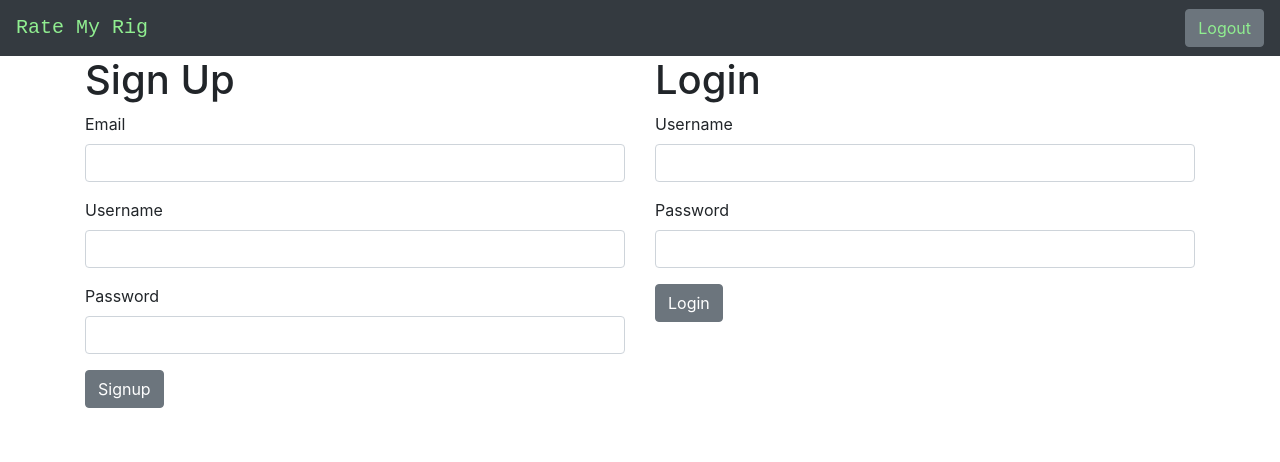
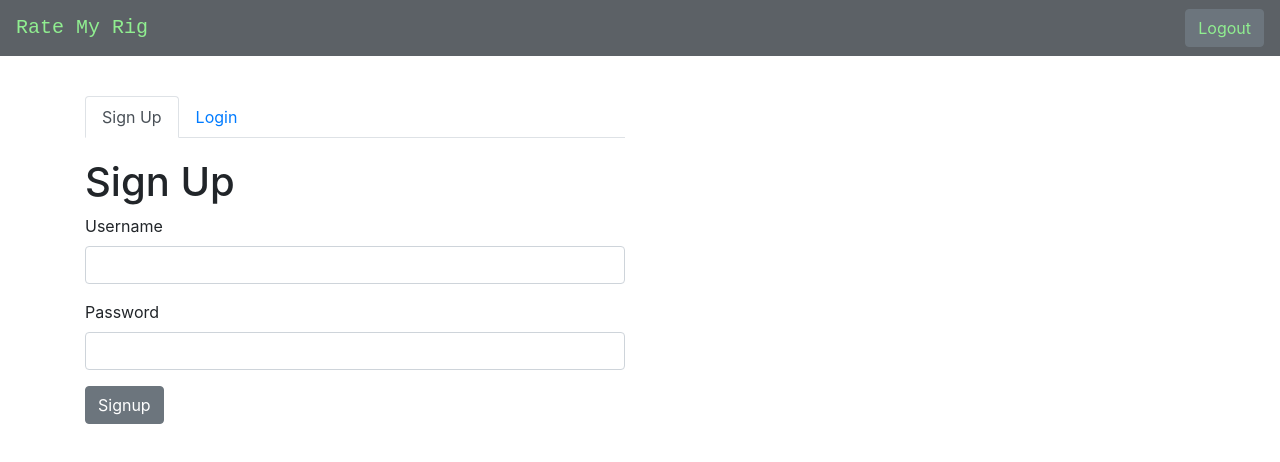
Before and after one commit to adammartin86/RMR_client, a React (Create React App) app: page / in a window 1280 px wide. Shown: the top 462 px of the page. Built offline with nearby package versions, Linux system fonts and the light colour scheme.

Commit message:
updated styling

```diff
--- a/package.json
+++ b/package.json
@@ -6,7 +6,9 @@
     "@testing-library/jest-dom": "^4.2.4",
     "@testing-library/react": "^9.5.0",
     "@testing-library/user-event": "^7.2.1",
+    "bootstrap": "^4.5.2",
     "react": "^16.13.1",
+    "react-bootstrap": "^1.3.0",
     "react-dom": "^16.13.1",
     "react-scripts": "3.4.3"
   },
--- a/src/App.css
+++ b/src/App.css
@@ -1,3 +1,7 @@
 .NavBrand{
     font-family: 'Times New Roman', Times, serif;
 }
+
+.nav-tabs {
+    padding: 20px 0 0 0;
+}
--- a/src/Auth/Auth.js
+++ b/src/Auth/Auth.js
@@ -1,17 +1,23 @@
 import React from 'react';
 import { Container, Row, Col } from 'reactstrap';
+import { Tab, Tabs } from 'react-bootstrap';
 import Signup from './Signup';
 import Login from './Login';
 
 const Auth = (props) => {
     return (
+
         <Container className="auth-container">
             <Row>
                 <Col md="6">
-                    <Signup updateToken={props.updateToken} />
-                </Col>
-                <Col md="6" className="login-col">
-                    <Login updateToken={props.updateToken}/>
+                    <Tabs>
+                        <Tab eventKey="signup" title="Sign Up">
+                            <Signup updateToken={props.updateToken} />
+                        </Tab>
+                        <Tab eventKey="login" title="Login">
+                            <Login updateToken={props.updateToken} />
+                        </Tab>
+                    </Tabs>
                 </Col>
             </Row>
         </Container>
--- a/src/Auth/Signup.js
+++ b/src/Auth/Signup.js
@@ -4,13 +4,13 @@ import {Form, FormGroup, Label, Input, Button} from 'reactstrap';
 const Signup = (props) => {
     const [username, setUsername] = useState('');
     const [password, setPassword] = useState('');
-    const [email, setEmail] = useState('');
+
 
     let handleSubmit = (event) => {
         event.preventDefault();
         fetch("http://localhost:3000/user/create", {
             method: 'POST',
-            body: JSON.stringify({user:{email:email, username: username, password: password}}),
+            body: JSON.stringify({user:{ username: username, password: password}}),
             headers: new Headers({
                 'Content-type': 'application/json'
             })
@@ -26,10 +26,6 @@ const Signup = (props) => {
             <h1>Sign Up</h1>
             <Form onSubmit={handleSubmit}>
                 <FormGroup>
-                    <Label htmlFor="email">Email</Label>
-                    <Input onChange={(e) => setEmail(e.target.value)} name="email" value={email}/>
-                </FormGroup>
-                <FormGroup>
                     <Label htmlFor="username">Username</Label>
                     <Input onChange={(e) => setUsername(e.target.value)} name="username" value={username}/>
                 </FormGroup>
--- a/src/Builds/BuildCreate.js
+++ b/src/Builds/BuildCreate.js
@@ -1,5 +1,5 @@
 import React, { useState } from 'react';
-import { Button, Form, FormGroup, Label, Input } from 'reactstrap';
+import { Button, Form, FormGroup, Label, Input, Modal, ModalBody, ModalHeader } from 'reactstrap';
 
 const BuildCreate = (props) => {
     const [motherboard, setMotherboard] = useState('');
@@ -27,13 +27,16 @@ const BuildCreate = (props) => {
                 setRam('');
                 setPc_case('')
                 props.fetchBuilds();
+                props.createOff();
             })
     }
 
 
     return (
         <>
-            <h3>Share your specs!</h3>
+         <Modal isOpen={true}>
+            <ModalHeader>Build your Rig!</ModalHeader>
+            <ModalBody>
             <Form onSubmit={handleSubmit}>
                 <FormGroup>
                     <Label htmlFor="motherboard" />
@@ -57,6 +60,8 @@ const BuildCreate = (props) => {
                 </FormGroup>
                 <Button type="submit">Build your rig!</Button>
             </Form>
+            </ModalBody>
+        </Modal>
         </>
     );
 }
--- a/src/Builds/BuildEdit.js
+++ b/src/Builds/BuildEdit.js
@@ -27,7 +27,7 @@ const BuildEdit = (props) => {
     }
     return (
         <Modal isOpen={true}>
-            <ModalHeader>Build your Rig</ModalHeader>
+            <ModalHeader>Edit your Rig</ModalHeader>
             <ModalBody>
                 <Form onSubmit={buildUpdate}>
                     <FormGroup>
--- a/src/Builds/BuildIndex.js
+++ b/src/Builds/BuildIndex.js
@@ -1,5 +1,5 @@
 import React, { useState, useEffect } from 'react';
-import { Container, Row, Col } from 'reactstrap';
+import { Container, Row, Col} from 'reactstrap';
 import BuildCreate from './BuildCreate';
 import BuildTable from './BuildTable';
 import BuildEdit from './BuildEdit';
@@ -8,6 +8,7 @@ const BuildIndex = (props) => {
     const [build, setBuild] = useState([]);
     const [updateActive, setUpdateActive] = useState(false);
     const [buildToUpdate, setBuildToUpdate] = useState({});
+    const [createActive, setCreateActive] = useState(false);
 
     const fetchBuilds = () => {
         fetch('http://localhost:3000/build/', {
@@ -33,7 +34,13 @@ const BuildIndex = (props) => {
         setUpdateActive(false);
     }
 
-    useEffect(()=> {
+    const createOn = () => {
+        setCreateActive(true);
+    }
+    const createOff = () => {
+        setCreateActive(false);
+    }
+    useEffect(() => {
         fetchBuilds();
     }, [])
 
@@ -42,13 +49,12 @@ const BuildIndex = (props) => {
         <div>
             <Container>
                 <Row>
-                    <Col md="3">
-                        <BuildCreate fetchBuilds={fetchBuilds} token={props.token}/>
+                    <Col md="9">
+
+                        <BuildTable build={build} editUpdateBuild={editUpdateBuild} updateOn={updateOn} createOn={createOn} fetchBuilds={fetchBuilds} token={props.token} />
                     </Col>
-                    <Col md="9">
-                        <BuildTable build={build} editUpdateBuild={editUpdateBuild} updateOn={updateOn} fetchBuilds={fetchBuilds} token={props.token}/>
-                    </Col>
-                    {updateActive ? <BuildEdit buildToUpdate={buildToUpdate} updateOff={updateOff} token={props.token} fetchBuilds={fetchBuilds}/> : <></>}
+                    {updateActive ? <BuildEdit buildToUpdate={buildToUpdate} updateOff={updateOff} token={props.token} fetchBuilds={fetchBuilds} /> : <></>}
+                    {createActive ? <BuildCreate createOff={createOff} token={props.token} fetchBuilds={fetchBuilds} /> : <></>}
                 </Row>
             </Container>
         </div>
--- a/src/Builds/BuildTable.js
+++ b/src/Builds/BuildTable.js
@@ -1,5 +1,8 @@
 import React from 'react';
-import {Table, Button} from 'reactstrap';
+import {
+    Card, CardImg, CardText, CardBody,
+    CardTitle, Button
+} from 'reactstrap';
 
 const BuildTable = (props) => {
     const deleteBuild = (build) => {
@@ -10,47 +13,35 @@ const BuildTable = (props) => {
                 'Authorization': props.token
             })
         })
-        .then(() => props.fetchBuilds())
+            .then(() => props.fetchBuilds())
     }
-    const buildMapper =() => {
-        return props.build.map((build, index) =>{
-            return(
-                <tr key={index}>
-                    <th scope="row">{build.id}</th>
-                    <td>{build.motherboard}</td>
-                    <td>{build.cpu}</td>
-                    <td>{build.gpu}</td>
-                    <td>{build.ram}</td>
-                    <td>{build.pc_case}</td>
-                    <td>
-                        <Button color="warning" onClick={() => {props.editUpdateBuild(build); props.updateOn()}} >Update specs</Button>
-                        <Button color="danger" onClick={()=> deleteBuild(build)}>Delete Rig</Button>
-                    </td>
-                </tr>
+    const buildMapper = () => {
+        return props.build.map((build) => {
+            return (
+                <div>
+                    <Card>
+                        <CardImg top width="100%" src="/assets/318x180.svg" alt="Card image cap" />
+                        <CardBody>
+                            <CardTitle>Card title</CardTitle>
+                            <CardText>{build.motherboard},{build.cpu},{build.gpu}, {build.ram}, {build.pc_case} </CardText>
+                            <Button color="warning" onClick={() => { props.editUpdateBuild(build); props.updateOn() }} >Update specs</Button>
+                            &nbsp;
+                         <Button color="danger" onClick={() => deleteBuild(build)}>Delete Rig</Button>
+                        </CardBody>
+                    </Card>
+                </div>
             )
         })
     }
     return (
         <>
-        <h3>User Builds</h3>
-        <hr/>
-        <Table striped>
-            <thead>
-                <tr>
-                    <th>User</th>
-                    <th>Motherboard</th>
-                    <th>CPU</th>
-                    <th>GPU</th>
-                    <th>RAM</th>
-                    <th>Case</th>
-                </tr>
-            </thead>
-            <tbody>
-                {buildMapper()}
-            </tbody>
-        </Table>
+        <Button className="right-align" color="primary" onClick={() => { props.createOn() }} >Build your rig!</Button>
+            <h3>User Builds</h3>
+            <hr />
+            {buildMapper()}
+
         </>
-     );
+    );
 }
 
 export default BuildTable;
--- a/src/index.css
+++ b/src/index.css
@@ -15,3 +15,23 @@ code {
 .NavBrand{
   font-family: 'OCR A Std', monospace;
 }
+
+.nav-tabs {
+  padding: 20px 0 0 0;
+}
+
+.tab-content{
+  padding-top: 20px;
+}
+
+.right-align{
+  float: right;
+}
+
+.container{
+  padding-top: 20px;
+}
+
+.navbar.bg-dark {
+  background-color: rgba(52,58,64,0.8) !important;
+}
```
Also changed, not shown: 1 other file (tests, documents, lock files or other folders). Lines whose indentation alone changed are shown as unchanged.
